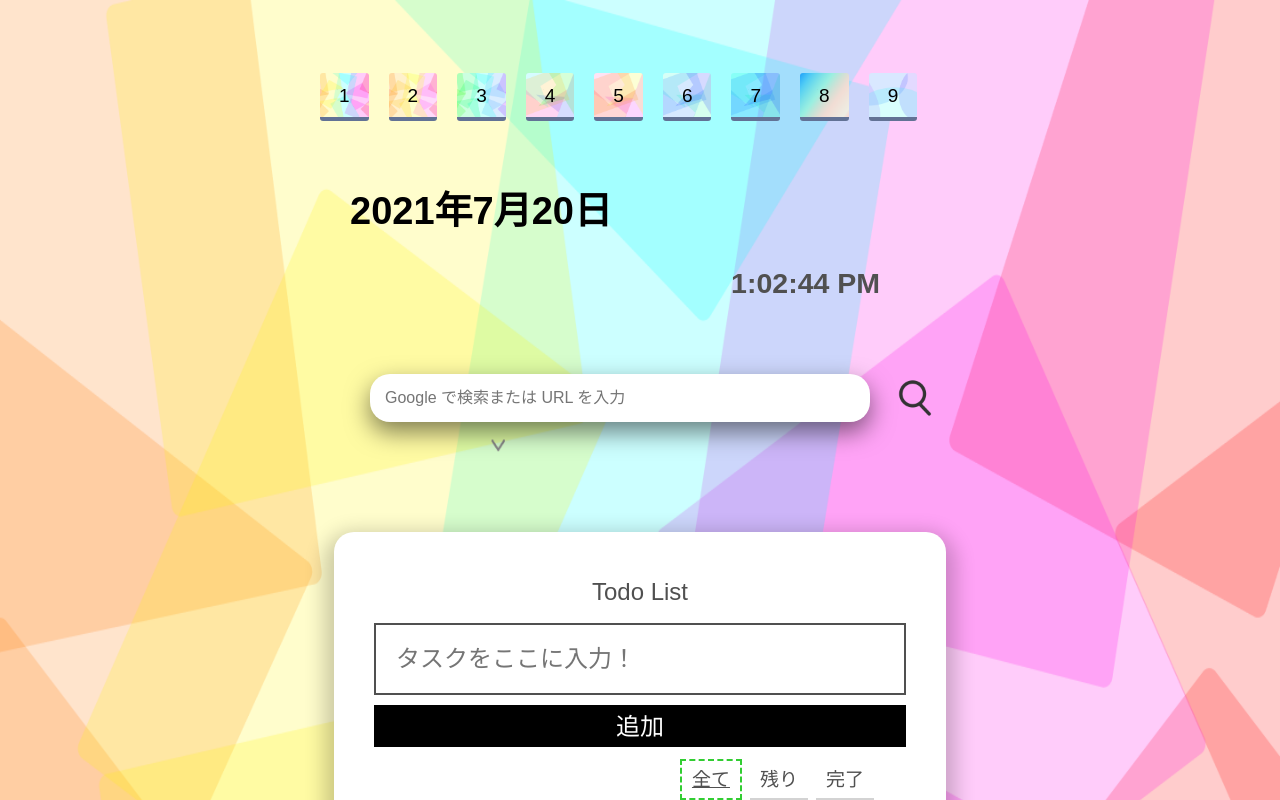
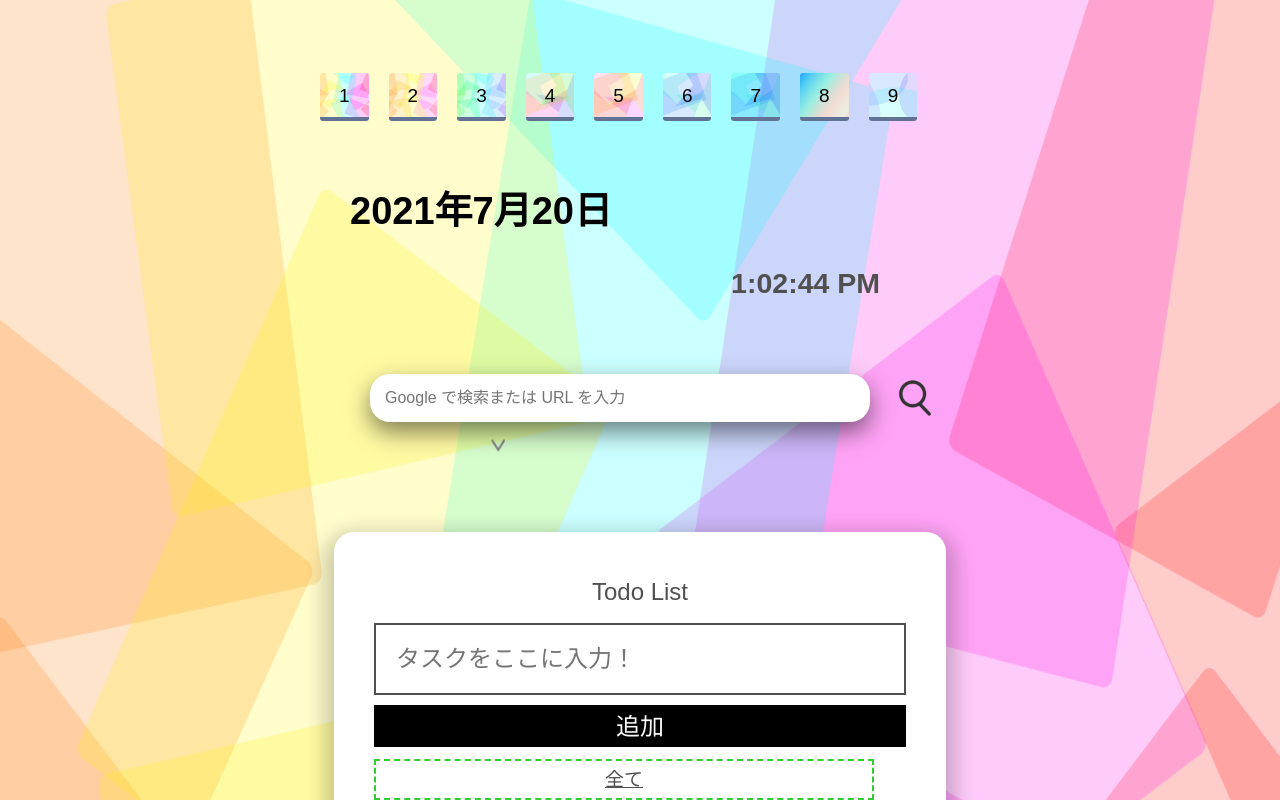
Before and after one commit to kaki-m/Aizuhack-team6, a React (Create React App) app in the folder todo-app/: page / in a window 1280 px wide. Shown: the top 800 px of the page. Built offline with nearby package versions, Linux system fonts and the light colour scheme.

Commit message:
[update]add original icon

```diff
--- a/todo-app/src/Today.css
+++ b/todo-app/src/Today.css
@@ -2,7 +2,11 @@
     position:relative;
     top:10px;
 }
-
+button{
+    display:inline-block !important;
+    width:100% !important;
+    height:100% !important;
+}
 .today{
     position:relative;
     float:left;
```
Also changed, not shown: todo-app/public/logo.png (added), 1 other file (tests, documents, lock files or other folders).
